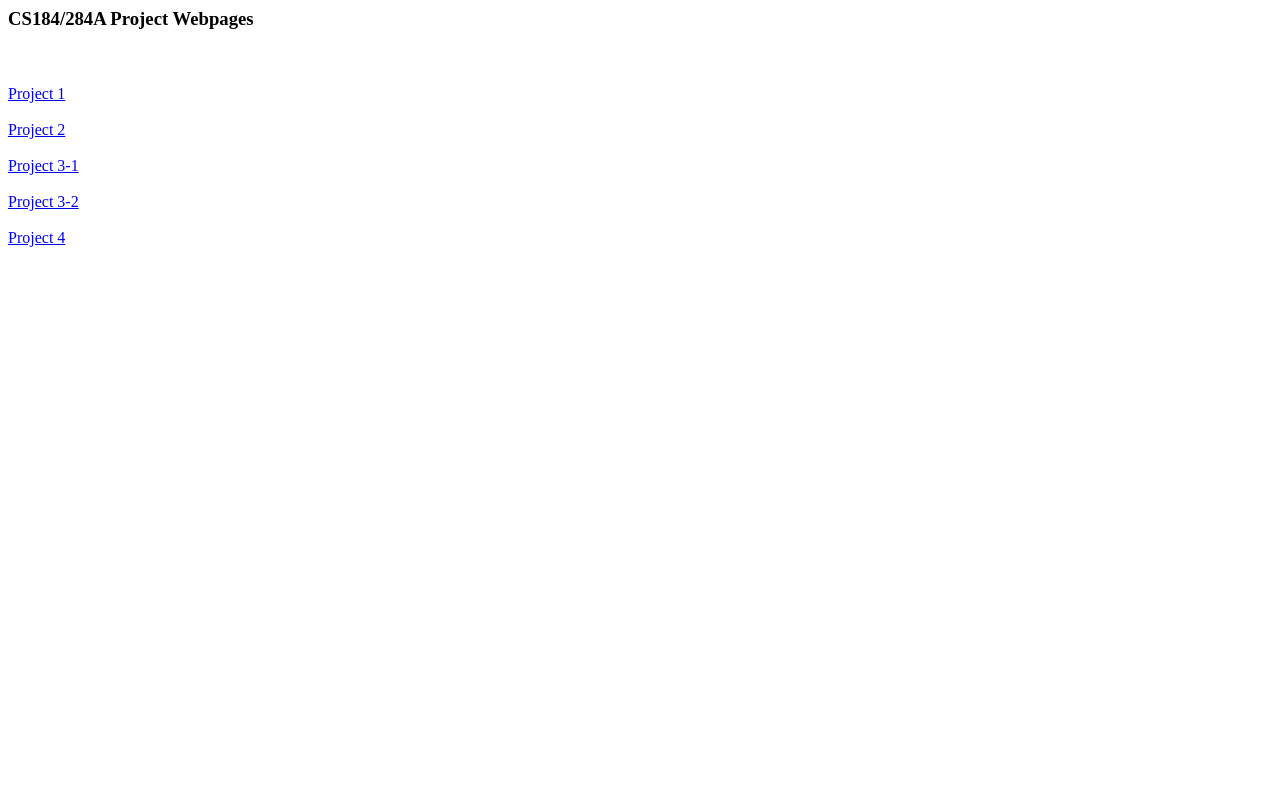
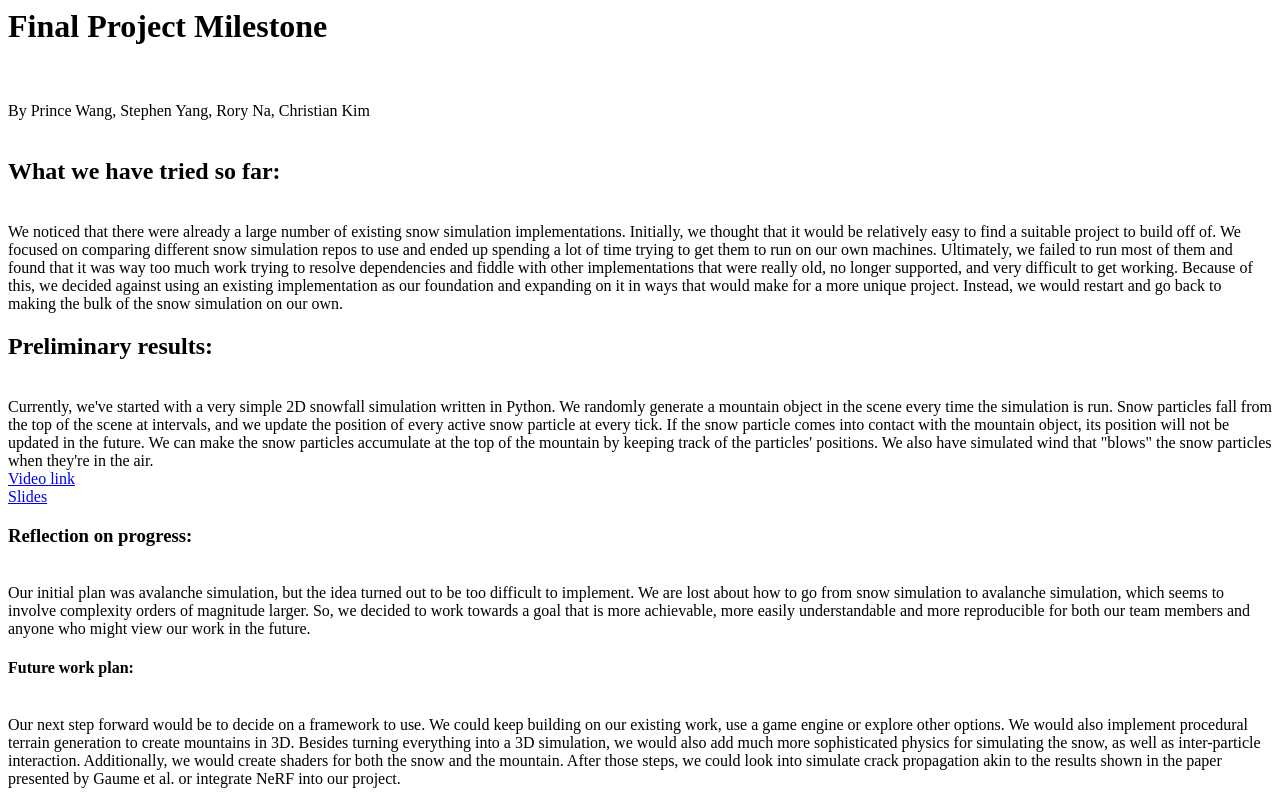
Before and after one commit to ReplicaC/184-final-checkpoint, a plain HTML site: page index.html in a window 1280 px wide. Drawn offline with Linux system fonts and the light colour scheme.

Commit message:
Update index.html

```diff
--- a/index.html
+++ b/index.html
@@ -2,17 +2,31 @@
 	<head>
 	</head>
 	<body>
-		<h3>CS184/284A Project Webpages</h3>
+		<h1>Final Project Milestone</h1>
 		<br><br>
-		<a href="/proj1/index.html">Project 1</a>
+By Prince Wang, Stephen Yang, Rory Na, Christian Kim
 		<br><br>
-		<a href="/proj2/index.html">Project 2</a>
-		<br><br>
-		<a href="/proj3-1/index.html">Project 3-1</a>
-		<br><br>
-		<a href="/proj3-2/index.html">Project 3-2</a>
-		<br><br>
-		<a href="/proj4/index.html">Project 4</a>
+<h2>What we have tried so far:</h2>
+<br>
+We noticed that there were already a large number of existing snow simulation implementations. Initially, we thought that it would be relatively easy to find a suitable project to build off of. We focused on comparing different snow simulation repos to use and ended up spending a lot of time trying to get them to run on our own machines. Ultimately, we failed to run most of them and found that it was way too much work trying to resolve dependencies and fiddle with other implementations that were really old, no longer supported, and very difficult to get working. Because of this, we decided against using an existing implementation as our foundation and expanding on it in ways that would make for a more unique project. Instead, we would restart and go back to making the bulk of the snow simulation on our own.
+<br>
+		<h2>Preliminary results:</h2>
+		<br>
+Currently, we've started with a very simple 2D snowfall simulation written in Python. We randomly generate a mountain object in the scene every time the simulation is run.
+Snow particles fall from the top of the scene at intervals, and we update the position of every active snow particle at every tick. If the snow particle comes into contact with the mountain object, its position will not be updated in the future. We can make the snow particles accumulate at the top of the mountain by keeping track of the particles' positions. We also have simulated wind that "blows" the snow particles when they're in the air.
+		<br>
+		<a href="https://drive.google.com/file/d/1XRN-mDP6RWVupYaoAhdIbOURTO2YSHnB/view?usp=sharing">Video link</a>
+		<br>
+		<a href=" https://docs.google.com/presentation/d/1KehhQ7PeT2sFyBPFtUMB6ixtC9h_E5VD6ASy5LPAShY/edit?usp=sharingl">Slides</a>
+<br>
+		<h3>Reflection on progress:</h3>
+		<br>
+Our initial plan was avalanche simulation, but the idea turned out to be too difficult to implement. We are lost about how to go from snow simulation to avalanche simulation, which seems to involve complexity orders of magnitude larger. So, we decided to work towards a goal that is more achievable, more easily understandable and more reproducible for both our team members and anyone who might view our work in the future.
+<br>
+		<h4>Future work plan:</h4>
+		<br>
+Our next step forward would be to decide on a framework to use. We could keep building on our existing work, use a game engine or explore other options. We would also implement procedural terrain generation to create mountains in 3D. Besides turning everything into a 3D simulation, we would also add much more sophisticated physics for simulating the snow, as well as inter-particle interaction. Additionally, we would create shaders for both the snow and the mountain. After those steps, we could look into simulate crack propagation akin to the results shown in the paper presented by Gaume et al. or integrate NeRF into our project.
+<br>
 	</body>
 	<script>
 		var links = document.body.getElementsByTagName("a")
```
